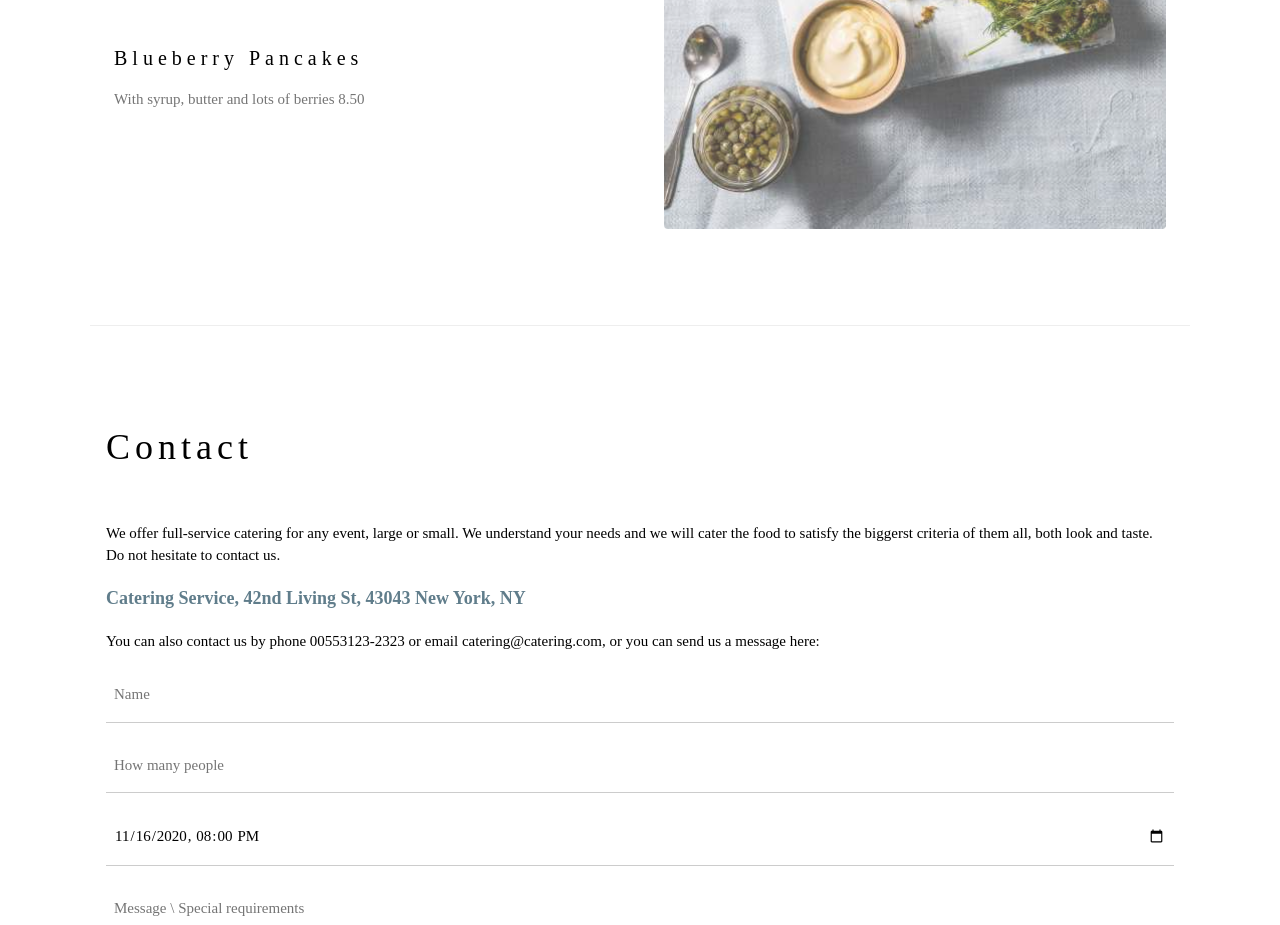
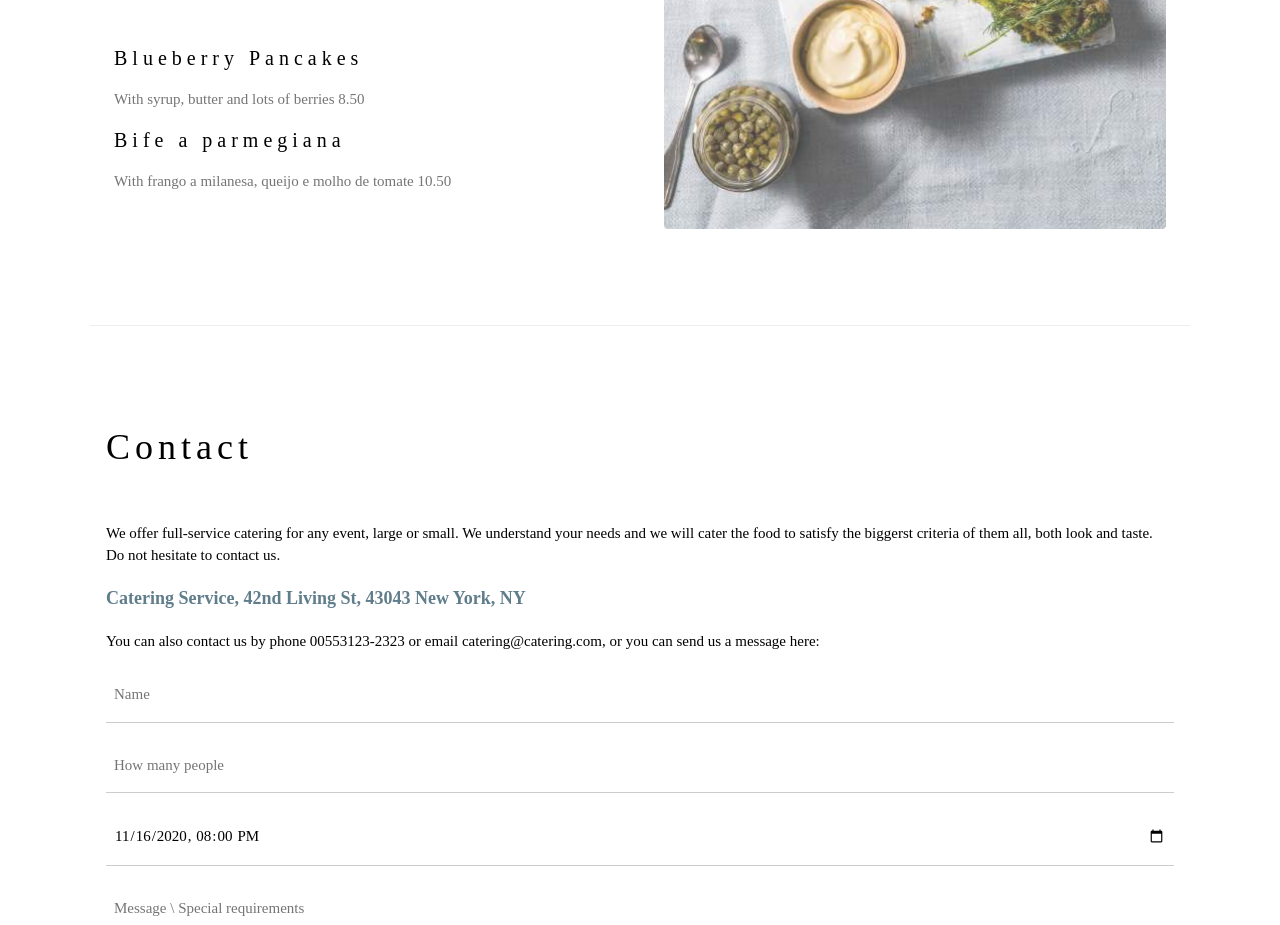
Before and after one commit to claudineimaloste/teste.github, a plain HTML site: page index.html in a window 1280 px wide. Shown: the part 2060-2985 px from the top of the page. Drawn offline with nearby package versions, Linux system fonts and the light colour scheme.

Commit message:
Adicionado ao menu o prato Frango a parmegiana

```diff
--- a/index.html
+++ b/index.html
@@ -73,6 +73,9 @@ h1, h2, h3, h4, h5, h6 {
 
       <h4>Blueberry Pancakes</h4>
       <p class="w3-text-grey">With syrup, butter and lots of berries 8.50</p>
+
+      <h4>Bife a parmegiana</h4>
+      <p class="w3-text-grey">With frango a milanesa, queijo e molho de tomate  10.50</p>
     </div>
 
     <div class="w3-col l6 w3-padding-large">
```
